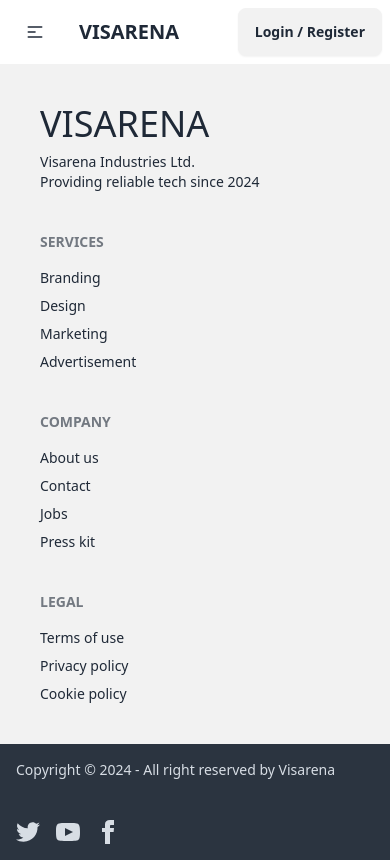
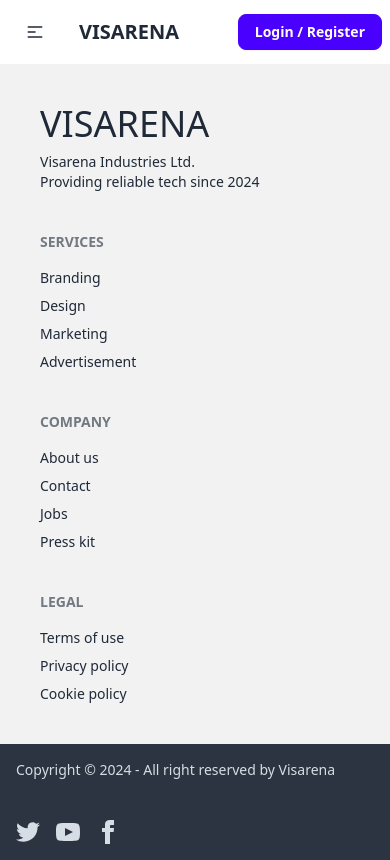
Before and after one commit to mdhasanshuvo/Visarena, a React (Vite) app: page /auth in a window 390 px wide. Built offline with nearby package versions, Linux system fonts and the light colour scheme; no server answers.

Commit message:
Private route created

```diff
--- a/src/components/Navbar.jsx
+++ b/src/components/Navbar.jsx
@@ -1,13 +1,22 @@
-import React from 'react';
+import React, { useContext } from 'react';
 import { Link, NavLink } from 'react-router-dom';
+import { AuthContext } from '../provider/AuthProvider';
 
 const Navbar = () => {
+
+    const { user, logout } = useContext(AuthContext);
+
+
     const lists = <>
         <li><NavLink to='/'>Home</NavLink></li>
         <li><NavLink to='/allVisa'>All Visa</NavLink></li>
-        <li><NavLink to='/addVisa'>Add Visa</NavLink></li>
-        <li><NavLink to='/myAddedVisa'>My Added Visas</NavLink></li>
-        <li><NavLink to='/appliedVisa'>My Visa Applications</NavLink></li>
+        {
+            user && <>
+                <li><NavLink to='/addVisa'>Add Visa</NavLink></li>
+                <li><NavLink to='/myAddedVisa'>My Added Visas</NavLink></li>
+                <li><NavLink to='/appliedVisa'>My Visa Applications</NavLink></li>
+            </>
+        }
     </>
     return (
         <div>
@@ -42,7 +51,16 @@ const Navbar = () => {
                     </ul>
                 </div>
                 <div className="navbar-end">
-                    <Link to='/auth/login' className="btn">Login / Register</Link >
+                    {
+                        user ?
+                            <div className="flex items-center gap-3 justify-center">
+                                <div>
+                                    <img className='w-7 sm:w-9 rounded-full ' src={user?.photoURL} alt="" />
+                                </div>
+                                <Link onClick={logout} to='/' className='btn btn-primary sm:px-5 text-white  rounded-lg min-h-9 h-9 text-sm'>Log out</Link>
+                            </div> :
+                            <Link to='/auth/login' className='btn btn-primary sm:px-5 text-white  rounded-lg min-h-9 h-9 text-sm'>Login / Register</Link>
+                    }
                 </div>
             </div>
         </div>
```
Also changed, not shown: src/provider/AuthProvider.jsx (line endings or trailing spaces).
